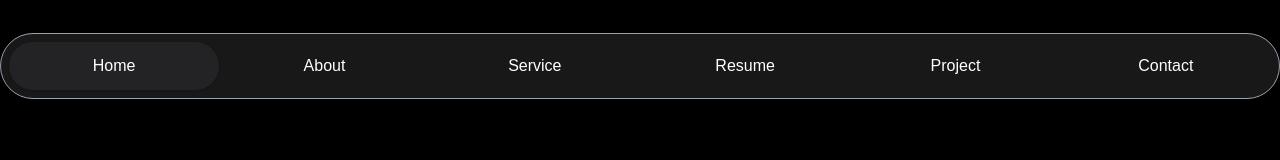
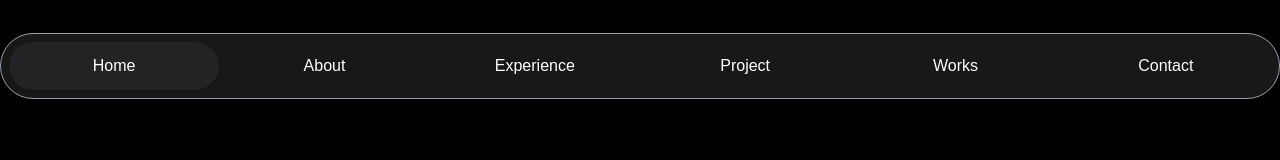
Before and after one commit to HashanTG/tharanga-portfolio, a React (Vite) app: page / in a window 1280 px wide. Shown: the top 160 px of the page. Built offline with nearby package versions, Linux system fonts and the light colour scheme.

Commit message:
i change the file

```diff
--- a/src/components/navbar.tsx
+++ b/src/components/navbar.tsx
@@ -4,9 +4,9 @@ import { HiMenu, HiX } from "react-icons/hi";
 const navItems = [
   "Home",
   "About",
-  "Service",
-  "Resume",
+  "Experience",
   "Project",
+  "Works",
   "Contact",
 ];
 
--- a/src/landingPage/home.tsx
+++ b/src/landingPage/home.tsx
@@ -23,11 +23,12 @@ function Home() {
       <Experience />
       <MarqueeBar />
       <Project />
+      <Elect />
+      <Flayers />
       <Carosel />
-      <Flayers />
-      <Elect />
+
       <ContactForm />
-      <Footer/>
+      <Footer />
     </div>
   );
 }
```
